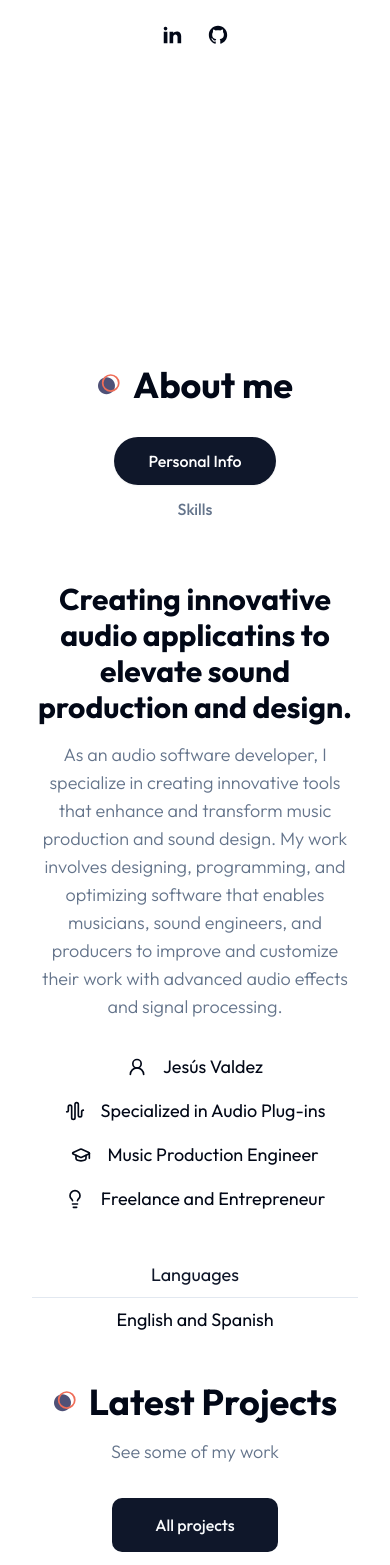
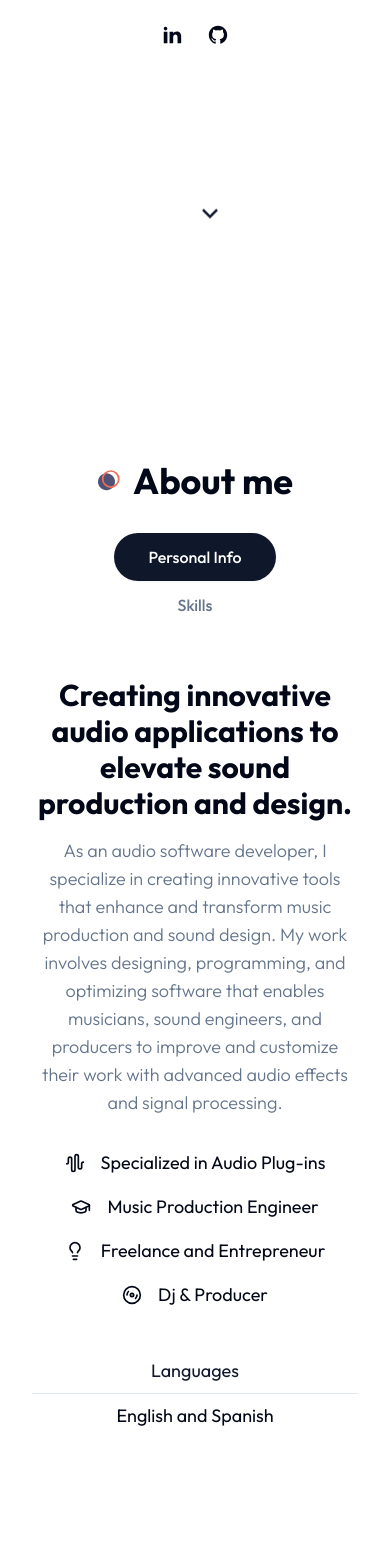
Before and after one commit to jsvaldezv/jsvaldezv.github.io, a Next.js app: page / in a window 390 px wide. Shown: the part 432-1997 px from the top of the page. Built offline with nearby package versions, Linux system fonts and the light colour scheme.

Commit message:
Fix some typos and styles

```diff
--- a/app/projects/page.jsx
+++ b/app/projects/page.jsx
@@ -34,7 +34,7 @@ const Projects = () => {
                                     onClick={() => setCategory(category)}
                                     value={category}
                                     key={index}
-                                    className="capitalize w-[162px] md:w-auto"
+                                    className="capitalize w-[162px] md:w-auto md:text-xs xl:text-lg"
                                 >
                                     {category}
                                 </TabsTrigger>
--- a/components/About.jsx
+++ b/components/About.jsx
@@ -2,13 +2,9 @@ import DevImg from "./Devlmg";
 import { Tabs, TabsContent, TabsList, TabsTrigger } from "@/components/ui/tabs";
 // import Image from "next/image";
 
-import { User2, AudioWaveform, Lightbulb, GraduationCap } from "lucide-react";
+import { User2, AudioWaveform, Lightbulb, GraduationCap, Disc3 } from "lucide-react";
 
 const infoData = [
-    {
-        icon: <User2 size={20} />,
-        text: "Jesús Valdez",
-    },
     {
         icon: <AudioWaveform size={20} />,
         text: "Specialized in Audio Plug-ins",
@@ -20,6 +16,10 @@ const infoData = [
     {
         icon: <Lightbulb size={20} />,
         text: "Freelance and Entrepreneur",
+    },
+    {
+        icon: <Disc3 size={20} />,
+        text: "Dj & Producer",
     },
 ];
 
@@ -120,7 +120,7 @@ const About = () => {
     };
 
     return (
-        <section className="xl:h-[860px] pb-12 xl:py-24">
+        <section className="xl:h-[860px] pb-12 xl:py-24 mt-[6rem] mb-[6rem]">
             <div className="container mx-auto">
                 <h2 className="section-title mb-8 xl:mb-16 text-center mx-auto">
                     About me
@@ -163,7 +163,7 @@ const About = () => {
                                     <div className="text-center xl:text-left">
                                         <h3 className="h3 mb-4">
                                             Creating innovative audio
-                                            applicatins to elevate sound
+                                            applications to elevate sound
                                             production and design.
                                         </h3>
                                         <p className="subtitle max-w-xl max-auto xl:mx-0">
--- a/components/Hero.jsx
+++ b/components/Hero.jsx
@@ -68,7 +68,7 @@ const Hero = () => {
                             endCountText="k"
                             badgeText="Happy Clients"
                         /> */}
-                        <div className="bg-hero_shape2_dark dark:bg-hero_shape2_dark w-[500px] h-[500px] bg-no-repeat absolute -top-1 -right-2"></div>
+                        <div className="bg-hero_shape2_dark dark:bg-hero_shape2_dark dark:invert w-[500px] h-[500px] bg-no-repeat absolute -top-1 -right-2"></div>
                         <DevImg
                             containerStyles="bg-hero_shape w-[462px] h-[462px] bg-no-repeat relative bg-bottom [clip-path:circle()]"
                             imgSrc="/hero/developer.png"
@@ -76,7 +76,7 @@ const Hero = () => {
                     </div>
                 </div>
                 {/* Icon */}
-                <div className="hidden md:flex absolute left-2/4 bottom-44 xl:bottom-12 animate-bounce">
+                <div className="md:flex absolute left-2/4 bottom-44 xl:bottom-12 animate-bounce">
                     <RiArrowDownSLine className="text-3xl text-primary" />
                 </div>
             </div>
--- a/components/Work.jsx
+++ b/components/Work.jsx
@@ -52,7 +52,7 @@ const projectData = [
 const Work = () => {
     return (
         <section className="relative mb-12 xl:mb-48">
-            <div className="container nx-auto">
+            <div className="container mx-auto">
                 {/* Text */}
                 <div className="max-w-[400px] mx-auto xl:mx-0 text-center xl:text-left mb-12 xl:h-[400px] flex flex-col justify-center items-center xl:items-start">
                     <h2 className="section-title mb-4">Latest Projects</h2>
@@ -62,7 +62,7 @@ const Work = () => {
                     </Link>
                 </div>
                 {/* slider */}
-                <div className="xl:max-w-[1000px] xl:absolute right-0 top-0">
+                <div className="xl:max-w-[1000px] xl:absolute right-0 top-0 xl:mr-8">
                     <Swiper
                         className="h-[480px]"
                         slidesPerView={1}
```
